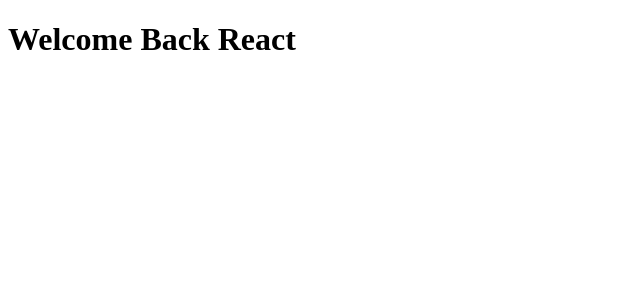
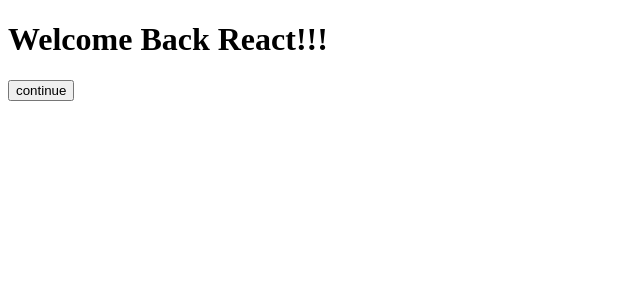
Before and after one commit to rivkode/react-movie, a React (Create React App) app: page / in a window 1280 px wide. Shown: the top 300 px of the page, without its empty margins (0-640 px from the left). Built offline with nearby package versions, Linux system fonts and the light colour scheme.

Commit message:
init project

```diff
--- a/src/App.js
+++ b/src/App.js
@@ -1,7 +1,10 @@
+import Button from "./Button";
+
 function App() {
   return (
     <div>
-      <h1>Welcome Back React</h1>
+      <h1>Welcome Back React!!! </h1>
+      <Button text={"continue"}/>
     </div>
   );
 }
--- /dev/null
+++ b/src/Button.js
@@ -0,0 +1,5 @@
+function Button({text}) {
+    return <button>{text}</button>;
+}
+
+export default Button;
```
